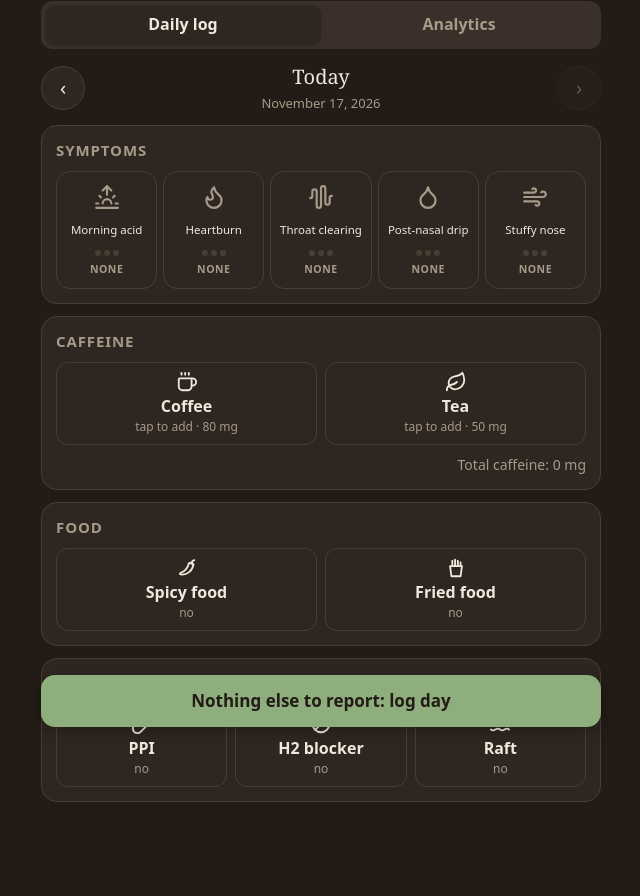
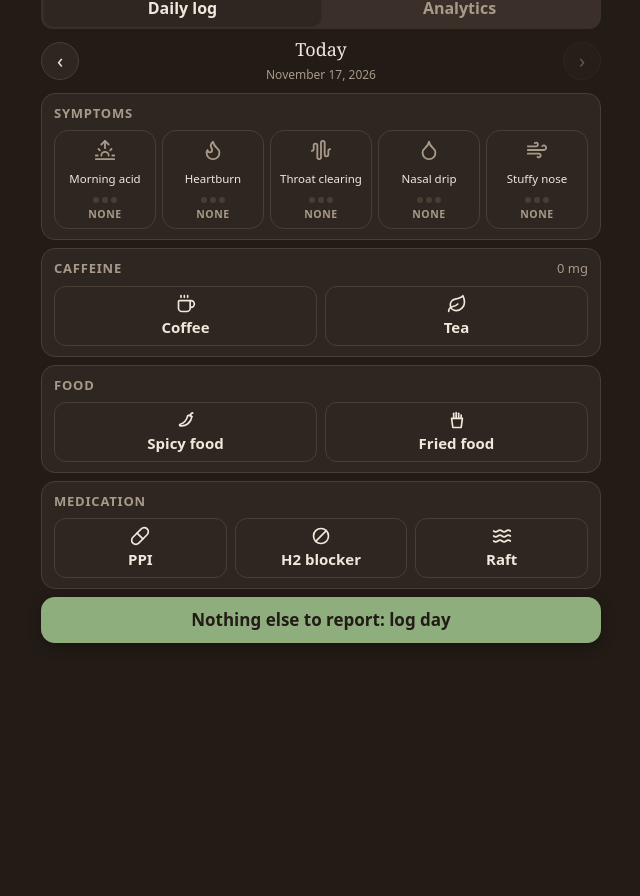
Before and after one commit to ovunctuzel419/reflux-tracker, a plain HTML site: page index.html in a window 1280 px wide. Shown: the part 61-957 px from the top of the page, without its empty margins (319-959 px from the left). After the commit the page ends 800 px from the top, so only its background shows below. Drawn offline with Linux system fonts and the light colour scheme.

Commit message:
Compact layout: one-screen daily log, 3-across meds, caffeine total in header
Co-Authored-By: Claude Opus 5.5 <noreply@anthropic.com>

```diff
--- a/index.html
+++ b/index.html
@@ -22,25 +22,27 @@
   }
   main { max-width: 560px; margin: 0 auto; }
   h1, h2 { font-family: "Tiempos Headline", Georgia, "Times New Roman", serif; font-weight: 500; }
-  h1 { font-size: 24px; margin: 4px 0 12px; }
-  h2 { font-size: 15px; margin: 0 0 10px; color: var(--muted); text-transform: uppercase; letter-spacing: 0.06em; font-family: inherit; font-weight: 600; }
+  h1 { font-size: 20px; margin: 0 0 8px; }
+  h2 { font-size: 13px; margin: 0 0 8px; color: var(--muted); text-transform: uppercase; letter-spacing: 0.06em; font-family: inherit; font-weight: 600; }
   button { font: inherit; color: inherit; cursor: pointer; }
 
-  .tabs { display: flex; background: var(--surface2); border-radius: 12px; padding: 4px; margin-bottom: 14px; }
-  .tabs button { flex: 1; min-height: 40px; border: 0; border-radius: 9px; background: transparent; color: var(--muted); font-weight: 600; }
+  .tabs { display: flex; background: var(--surface2); border-radius: 12px; padding: 3px; margin-bottom: 8px; }
+  .tabs button { flex: 1; min-height: 36px; border: 0; border-radius: 9px; background: transparent; color: var(--muted); font-weight: 600; }
   .tabs button[aria-selected="true"] { background: var(--surface); color: var(--text); box-shadow: 0 1px 2px rgba(0,0,0,.15); }
 
-  .daynav { display: flex; align-items: center; justify-content: space-between; margin-bottom: 12px; }
-  .daynav button { width: 44px; height: 44px; border-radius: 50%; border: 1px solid var(--line); background: var(--surface); font-size: 20px; }
+  .daynav { display: flex; align-items: center; justify-content: space-between; margin-bottom: 8px; }
+  .daynav button { width: 38px; height: 38px; border-radius: 50%; border: 1px solid var(--line); background: var(--surface); font-size: 20px; }
   .daynav button:disabled { opacity: .3; }
   .daynav .label { text-align: center; }
-  .daynav .label b { display: block; font-family: Georgia, serif; font-weight: 500; font-size: 20px; }
-  .daynav .label span { color: var(--muted); font-size: 13px; }
+  .daynav .label b { display: block; font-family: Georgia, serif; font-weight: 500; font-size: 18px; }
+  .daynav .label span { color: var(--muted); font-size: 12px; }
 
-  .card { background: var(--surface); border: 1px solid var(--line); border-radius: 16px; padding: 14px; margin-bottom: 12px; }
+  .card { background: var(--surface); border: 1px solid var(--line); border-radius: 14px; padding: 10px 12px; margin-bottom: 8px; }
+  .cardhead { display: flex; justify-content: space-between; align-items: baseline; }
+  .cardhead .total { font-size: 13px; color: var(--muted); }
 
   .symgrid { display: grid; grid-template-columns: repeat(5, 1fr); gap: 6px; }
-  .symbtn { display: flex; flex-direction: column; align-items: center; gap: 6px; padding: 12px 2px 9px; min-height: 118px;
+  .symbtn { display: flex; flex-direction: column; align-items: center; gap: 4px; padding: 8px 2px 7px; min-height: 0;
             border-radius: 14px; border: 1px solid var(--line); background: transparent; color: var(--muted); }
   .symbtn .sl { font-size: 11.5px; line-height: 1.2; text-align: center; color: var(--text); min-height: 28px;
                 display: flex; align-items: center; }
@@ -55,22 +57,22 @@
   th .ic { margin: 0 auto; }
   .legend .ic { display: inline-block; vertical-align: -3px; }
 
-  .grid { display: grid; grid-template-columns: repeat(auto-fit, minmax(130px, 1fr)); gap: 8px; }
-  .tile { position: relative; min-height: 64px; border-radius: 12px; border: 1px solid var(--line); background: transparent;
-          display: flex; flex-direction: column; align-items: center; justify-content: center; gap: 2px; padding: 8px; font-weight: 600; }
+  .grid { display: grid; grid-template-columns: repeat(2, 1fr); gap: 8px; }
+  .grid.three { grid-template-columns: repeat(3, 1fr); }
+  .tile { position: relative; border-radius: 12px; border: 1px solid var(--line); background: transparent;
+          display: flex; flex-direction: column; align-items: center; justify-content: center; gap: 3px; padding: 7px 4px; font-weight: 600; font-size: 15px; }
   .tile small { color: var(--muted); font-weight: 400; font-size: 12px; }
   .tile.on { background: color-mix(in srgb, var(--green) 20%, transparent); border-color: var(--green); color: var(--green); }
   .tile.on small { color: var(--green); }
   .tile.dose.on { background: color-mix(in srgb, var(--clay) 18%, transparent); border-color: var(--clay); color: var(--clay); }
   .tile.dose.on small { color: var(--clay); }
-  .minus { position: absolute; top: 4px; right: 4px; width: 30px; height: 30px; border-radius: 50%; border: 1px solid currentColor;
+  .minus { position: absolute; top: 5px; right: 5px; width: 26px; height: 26px; border-radius: 50%; border: 1px solid currentColor;
            background: var(--surface); line-height: 1; font-size: 18px; }
-  .total { margin-top: 10px; font-size: 14px; color: var(--muted); text-align: right; }
 
   .savebar { position: sticky; bottom: 12px; margin-top: 4px; }
-  .primary { width: 100%; min-height: 52px; border: 0; border-radius: 14px; font-size: 17px; font-weight: 600;
+  .primary { width: 100%; min-height: 46px; border: 0; border-radius: 14px; font-size: 17px; font-weight: 600;
              background: var(--green); color: var(--on-accent); box-shadow: 0 4px 14px rgba(0,0,0,.25); }
-  .saved { text-align: center; color: var(--green); font-size: 14px; padding: 10px 0; }
+  .saved { text-align: center; color: var(--green); font-size: 13px; padding: 4px 0; }
 
   .tablewrap { overflow-x: auto; margin: 0 -14px; padding: 0 14px; }
   table { border-collapse: collapse; font-size: 13px; width: 100%; }
@@ -115,9 +117,9 @@
       <button id="next" aria-label="Next day">›</button>
     </div>
     <div class="card"><h2>Symptoms</h2><div class="symgrid" id="symptoms"></div></div>
-    <div class="card"><h2>Caffeine</h2><div class="grid" id="caffeine"></div><div class="total" id="caffTotal"></div></div>
+    <div class="card"><div class="cardhead"><h2>Caffeine</h2><span class="total" id="caffTotal"></span></div><div class="grid" id="caffeine"></div></div>
     <div class="card"><h2>Food</h2><div class="grid" id="foods"></div></div>
-    <div class="card"><h2>Medication</h2><div class="grid" id="meds"></div></div>
+    <div class="card"><h2>Medication</h2><div class="grid three" id="meds"></div></div>
     <div class="savebar">
       <button class="primary" id="logClean" hidden>Nothing else to report: log day</button>
       <div class="saved" id="savedMsg" hidden></div>
@@ -177,7 +179,7 @@ const SYMPTOMS = [
   { id: "morning", label: "Morning acid / dry mouth", tile: "Morning acid", icon: "sunrise" },
   { id: "heartburn", label: "Heartburn", tile: "Heartburn", icon: "flame" },
   { id: "throat", label: "Throat clearing", tile: "Throat clearing", icon: "wave" },
-  { id: "pnd", label: "Post-nasal drip", tile: "Post-nasal drip", icon: "droplet" },
+  { id: "pnd", label: "Post-nasal drip", tile: "Nasal drip", icon: "droplet" },
   { id: "stuffy", label: "Stuffy nose", tile: "Stuffy nose", icon: "wind" },
 ];
 const SEVERITY = ["none", "mild", "medium", "severe"];
@@ -254,7 +256,7 @@ function tile(ic, label, sub, on, cls, onTap, onMinus) {
   const b = document.createElement("button");
   b.type = "button";
   b.className = `tile ${cls} ${on ? "on" : ""}`;
-  b.innerHTML = `${icon(ic)}<span>${label}</span><small>${sub}</small>`;
+  b.innerHTML = `${icon(ic, 20)}<span>${label}</span>${sub ? `<small>${sub}</small>` : ""}`;
   b.addEventListener("click", onTap);
   if (onMinus) {
     const m = document.createElement("span");
@@ -286,7 +288,7 @@ function renderToday() {
     const lvl = draft[s.id];
     b.className = `symbtn l${lvl}`;
     b.setAttribute("aria-label", `${s.label}: ${SEVERITY[lvl]}`);
-    b.innerHTML = `${icon(s.icon, 26)}<span class="sl">${s.tile}</span>`
+    b.innerHTML = `${icon(s.icon, 22)}<span class="sl">${s.tile}</span>`
       + `<span class="dots">${[1, 2, 3].map((i) => `<i class="${lvl >= i ? "f" : ""}"></i>`).join("")}</span>`
       + `<span class="sv">${SEVERITY[lvl]}</span>`;
     b.addEventListener("click", () => { draft[s.id] = (draft[s.id] + 1) % SEVERITY.length; persist(); renderToday(); });
@@ -300,19 +302,19 @@ function renderToday() {
     caf.appendChild(tile(
       c.icon,
       n ? `${c.label} ×${n}` : c.label,
-      n ? `${n * c.mg} mg` : `tap to add · ${c.mg} mg`,
+      "",
       n > 0, "dose",
       () => { draft[c.id] += 1; persist(); renderToday(); },
       n > 0 ? () => { draft[c.id] -= 1; persist(); renderToday(); } : null,
     ));
   }
-  document.getElementById("caffTotal").textContent = `Total caffeine: ${caffMg(draft)} mg`;
+  document.getElementById("caffTotal").textContent = `${caffMg(draft)} mg`;
 
   for (const [group, elId] of [[FOODS, "foods"], [MEDS, "meds"]]) {
     const el = document.getElementById(elId);
     el.innerHTML = "";
     for (const f of group) {
-      el.appendChild(tile(f.icon, f.label, draft[f.id] ? "yes" : "no", !!draft[f.id], "",
+      el.appendChild(tile(f.icon, f.label, "", !!draft[f.id], "",
         () => { draft[f.id] = draft[f.id] ? 0 : 1; persist(); renderToday(); }));
     }
   }
--- a/sw.js
+++ b/sw.js
@@ -1,5 +1,5 @@
 // Bump the version when any cached file changes so the phone picks up the update.
-const CACHE = "reflux-tracker-v5";
+const CACHE = "reflux-tracker-v6";
 const FILES = ["./", "index.html", "manifest.webmanifest", "icon-192.png", "icon-512.png"];
 
 self.addEventListener("install", (e) => {
```
